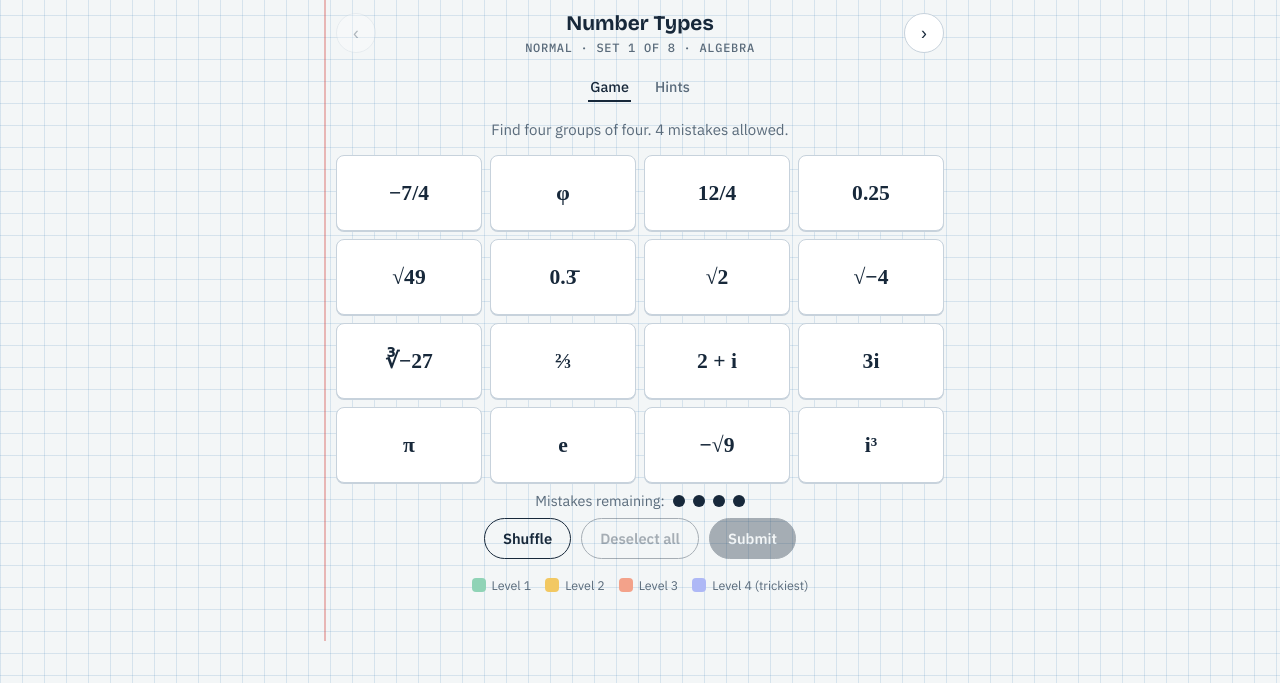
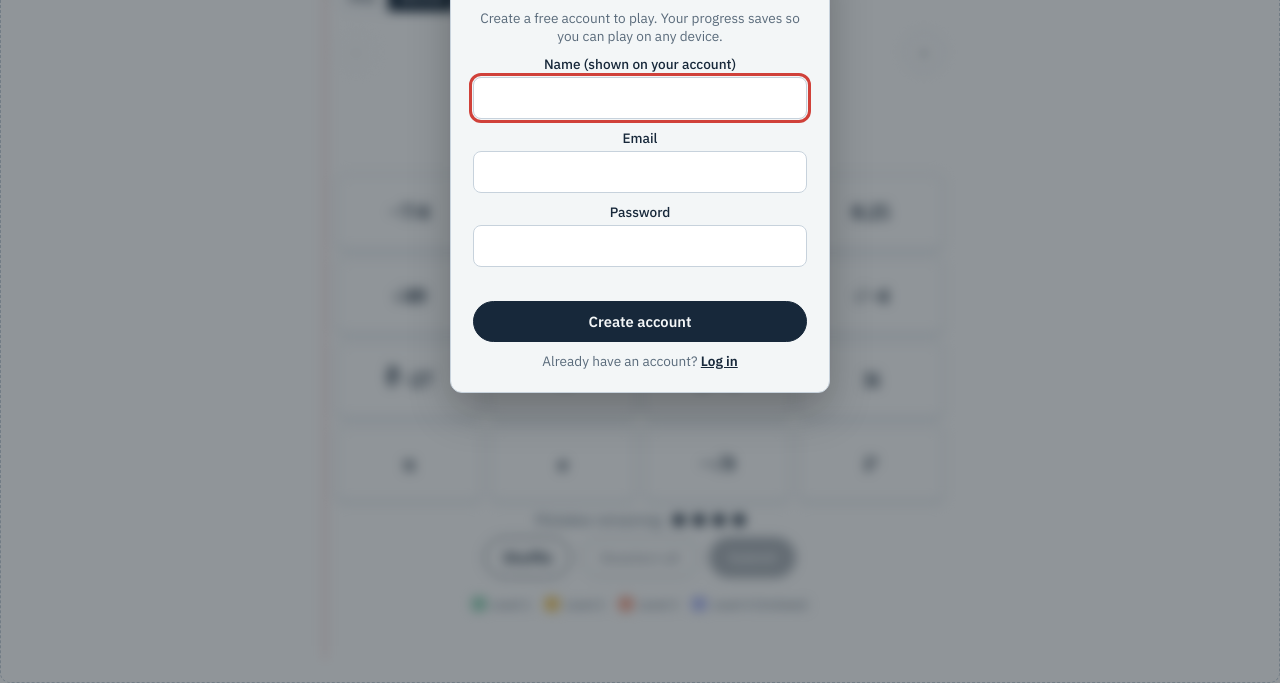
Before and after one commit to ryanisthebest1902/like-terms, a plain HTML site: page index.html in a window 1280 px wide. Shown: the part 117-800 px from the top of the page. Drawn offline with nearby package versions, Linux system fonts and the light colour scheme; a web font is replaced by a local one.

Commit message:
Require login or sign-up before playing
Co-Authored-By: Claude Opus 5.5 <noreply@anthropic.com>

```diff
--- a/index.html
+++ b/index.html
@@ -99,6 +99,7 @@ header{display:flex;align-items:baseline;justify-content:space-between;gap:12px;
 .modes button:focus-visible{outline:3px solid var(--pen);outline-offset:-3px}
 .clock{font-family:var(--mono);font-variant-numeric:tabular-nums;color:var(--pen);font-weight:500;margin-left:10px}
 .locked{text-align:center;color:var(--muted);background:var(--tile);border:1px dashed var(--tile-edge);border-radius:10px;padding:18px;margin:0}
+body.locked .wrap{filter:blur(6px);pointer-events:none;user-select:none}
 .acct{font-weight:600;max-width:12em;overflow:hidden;text-overflow:ellipsis;white-space:nowrap}
 .modal{position:fixed;inset:0;z-index:30;background:rgba(10,20,30,.45);display:flex;align-items:flex-start;justify-content:center;
   padding:calc(64px + env(safe-area-inset-top,0px)) max(16px,env(safe-area-inset-right,0px)) 16px max(16px,env(safe-area-inset-left,0px));overflow-y:auto}
@@ -432,7 +433,9 @@ $("themeBtn").onclick=()=>{const r=document.documentElement;const dark=r.dataset
 // ---------- accounts (Supabase, Battleship project; table lt_progress) ----------
 const SB_URL="https://knlopoqxxbuzfntbfibd.supabase.co",SB_KEY="sb_publishable_midfitAX8ULaJ2afBTCbqQ_JwX9RVCT";
 let sb=null;try{if(window.supabase)sb=window.supabase.createClient(SB_URL,SB_KEY)}catch(e){sb=null}
-let user=null,syncT=null,authMode="login";
+let user=null,syncT=null,authMode="login",locked=false;
+const seenAcct=()=>{try{return localStorage.getItem("liketerms.hasAccount")==="1"}catch(e){return false}};
+const markAcct=()=>{try{localStorage.setItem("liketerms.hasAccount","1")}catch(e){}};
 function queueSync(){if(!user||!sb)return;clearTimeout(syncT);syncT=setTimeout(pushRemote,700)}
 async function pushRemote(){if(!user)return;
   const {error}=await sb.from("lt_progress").upsert({user_id:user.id,data:{states:store.states},updated_at:new Date().toISOString()});
@@ -452,14 +455,14 @@ function setAuthMode(m){authMode=m;const signup=m==="signup",acct=m==="account";
   $("authTitle").textContent=acct?"Your account":signup?"Create an account":"Log in";
   $("nameRow").hidden=!signup;$("authGo").textContent=signup?"Create account":"Log in";
   $("authPass").autocomplete=signup?"new-password":"current-password";
-  $("authNote").textContent=signup?"Free. Your progress saves to your account so you can play on any device.":"Log in to save your progress and pick it up on any device.";
+  $("authNote").textContent=locked?(signup?"Create a free account to play. Your progress saves so you can play on any device.":"Log in to play. Your progress is saved to your account."):signup?"Free. Your progress saves to your account so you can play on any device.":"Log in to save your progress and pick it up on any device.";
   $("authSwitch").innerHTML=signup?'Already have an account? <button type="button" class="link" id="swap">Log in</button>':'New here? <button type="button" class="link" id="swap">Create an account</button>';
   if(!acct)$("swap").onclick=()=>setAuthMode(signup?"login":"signup");
   $("authErr").textContent="";
   if(acct){$("acctWho").textContent="Logged in as "+nameOf(user)+" ("+user.email+")";
     $("acctStats").innerHTML=["easy","normal","hard"].map(m=>{const n=SETS[m].filter((_,i)=>store.states[m+i]&&store.states[m+i].over==="won").length;return '<div><dt>'+MODES[m]+'</dt><dd>'+n+' / '+SETS[m].length+'</dd></div>'}).join("")}}
-function openAuth(m){setAuthMode(m);$("authModal").hidden=false;setTimeout(()=>{const f=m==="account"?$("logoutBtn"):m==="signup"?$("authName"):$("authEmail");f&&f.focus()},30)}
-function closeAuth(){$("authModal").hidden=true}
+function openAuth(m,lock){locked=!!lock;document.body.classList.toggle("locked",locked);$("authClose").hidden=locked;setAuthMode(m);$("authModal").hidden=false;setTimeout(()=>{const f=m==="account"?$("logoutBtn"):m==="signup"?$("authName"):$("authEmail");f&&f.focus()},30)}
+function closeAuth(){if(locked&&!user)return;locked=false;document.body.classList.remove("locked");$("authClose").hidden=false;$("authModal").hidden=true}
 $("acctBtn").onclick=()=>openAuth(user?"account":"login");
 $("authClose").onclick=closeAuth;
 $("authModal").addEventListener("click",e=>{if(e.target===$("authModal"))closeAuth()});
@@ -477,12 +480,13 @@ $("authForm").addEventListener("submit",async e=>{e.preventDefault();if(!sb)retu
       :await sb.auth.signInWithPassword({email,password});
     if(r.error){err.textContent=/invalid login/i.test(r.error.message)?"That email and password don't match an account.":/already registered/i.test(r.error.message)?"That email already has an account. Log in instead.":r.error.message;return}
     if(authMode==="signup"&&!r.data.session){err.textContent="Check your email to confirm your account, then log in.";return}
-    $("authPass").value="";closeAuth();toast(authMode==="signup"?"Account created":"Logged in");
+    $("authPass").value="";markAcct();locked=false;closeAuth();toast(authMode==="signup"?"Account created":"Logged in");
   }catch(x){err.textContent="Couldn't reach the login server. Check your connection and try again."}
   finally{go.disabled=false;go.textContent=authMode==="signup"?"Create account":"Log in"}});
 $("logoutBtn").onclick=async()=>{await sb.auth.signOut();closeAuth();toast("Logged out")};
 if(sb){sb.auth.onAuthStateChange((ev,session)=>{const was=user&&user.id;user=session?session.user:null;setAcctBtn();
-  if(user&&user.id!==was)setTimeout(pullRemote,0)})}
+  if(user){markAcct();if(locked){locked=false;closeAuth()}if(user.id!==was)setTimeout(pullRemote,0)}
+  else if(ev==="INITIAL_SESSION"||ev==="SIGNED_OUT")setTimeout(()=>openAuth(seenAcct()?"login":"signup",true),0)})}
 setAcctBtn();
 
 render();
```
